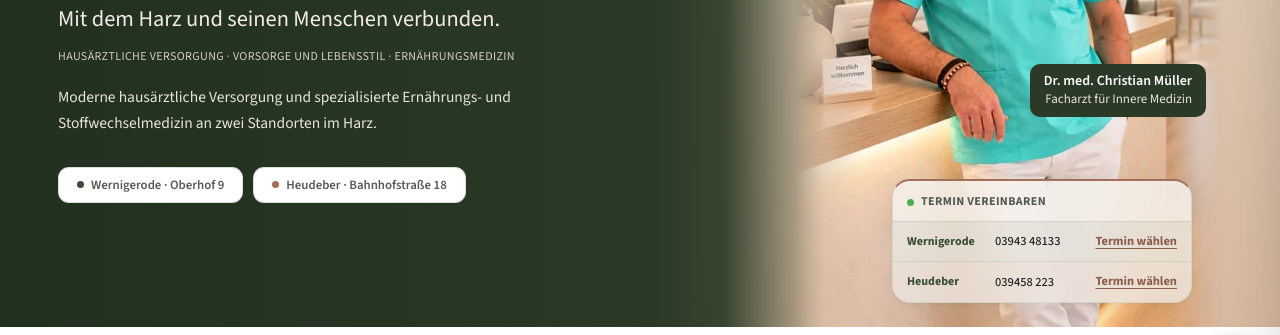
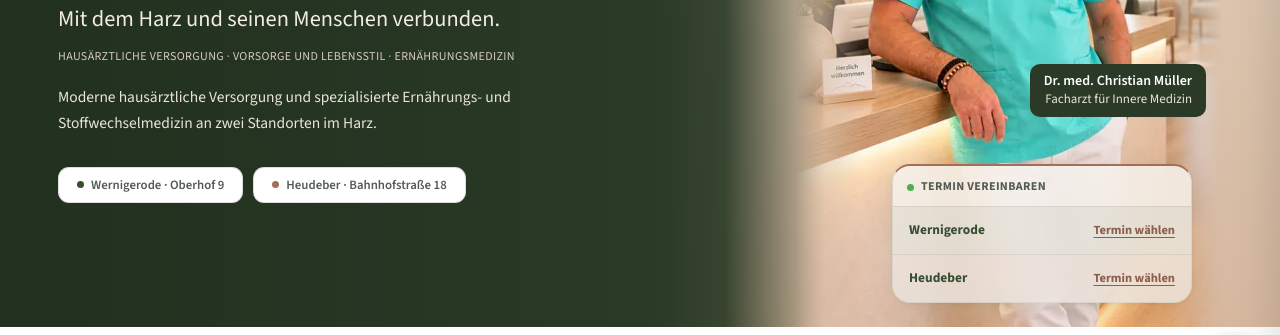
Before and after one commit to amaeding80/dr_med_chr_mueller, a plain HTML site: page index.html in a window 1280 px wide. Shown: the part 392-727 px from the top of the page. Drawn offline with Linux system fonts and the light colour scheme.

Commit message:
Telefonnummern aus dem Terminkasten entfernt, nur noch Terminwahl

```diff
--- a/css/land-harz.css
+++ b/css/land-harz.css
@@ -930,3 +930,9 @@ html, body { overflow-x: clip !important; overflow-y: visible !important; }
 @media (min-width: 1025px) and (max-width: 1180px) {
   .karten-link.eine-zeile { font-size: 0.7rem; letter-spacing: 0; }
 }
+
+
+/* Terminkasten ohne Nummer: auf dem Tablet nicht als leere breite Leiste */
+@media (min-width: 680px) and (max-width: 1024px) and (orientation: portrait) {
+  .hero .slot-card.nur-ort { width: 340px !important; }
+}
--- a/index.html
+++ b/index.html
@@ -353,6 +353,16 @@
       white-space: nowrap;
       flex: 1;
     }
+    /* Ohne Nummer: Ort links, Termin wählen rechts, Zeile bleibt fuellend */
+    .slot-card.nur-ort .slot-zeile-datum { display: none; }
+    .slot-card.nur-ort .slot-zeile {
+      justify-content: space-between;
+      padding: 12px 16px;
+    }
+    .slot-card.nur-ort .slot-zeile-ort {
+      width: auto;
+      font-size: 0.84rem;
+    }
     .slot-weitere {
       display: flex;
       align-items: center;
@@ -2416,10 +2426,9 @@ function slotKarteInit() {
   if (!(window.PRAXIS || {}).beispielTermine) {
     var lbl = document.querySelector('.slot-card-label');
     if (lbl) lbl.innerHTML = '<span class="slot-dot"></span>Termin vereinbaren';
-    ['wn', 'ils'].forEach(function(standort) {
-      var el = document.getElementById('slot-' + standort);
-      if (el) el.textContent = standort === 'wn' ? '03943 48133' : '039458 223';
-    });
+    // Im Kasten keine Telefonnummer, nur die Online-Terminwahl
+    var kasten = document.querySelector('.slot-card');
+    if (kasten) kasten.classList.add('nur-ort');
     var mehr = document.querySelector('.slot-weitere');
     if (mehr) mehr.style.display = 'none';
     return;
```
Also changed, not shown: 12-wochen.html (+3 -4 lines), adipositas.html (+3 -4 lines), ernaehrungsmedizin.html (+3 -4 lines), hausarztmedizin.html (+3 -4 lines), team.html (+3 -4 lines).
